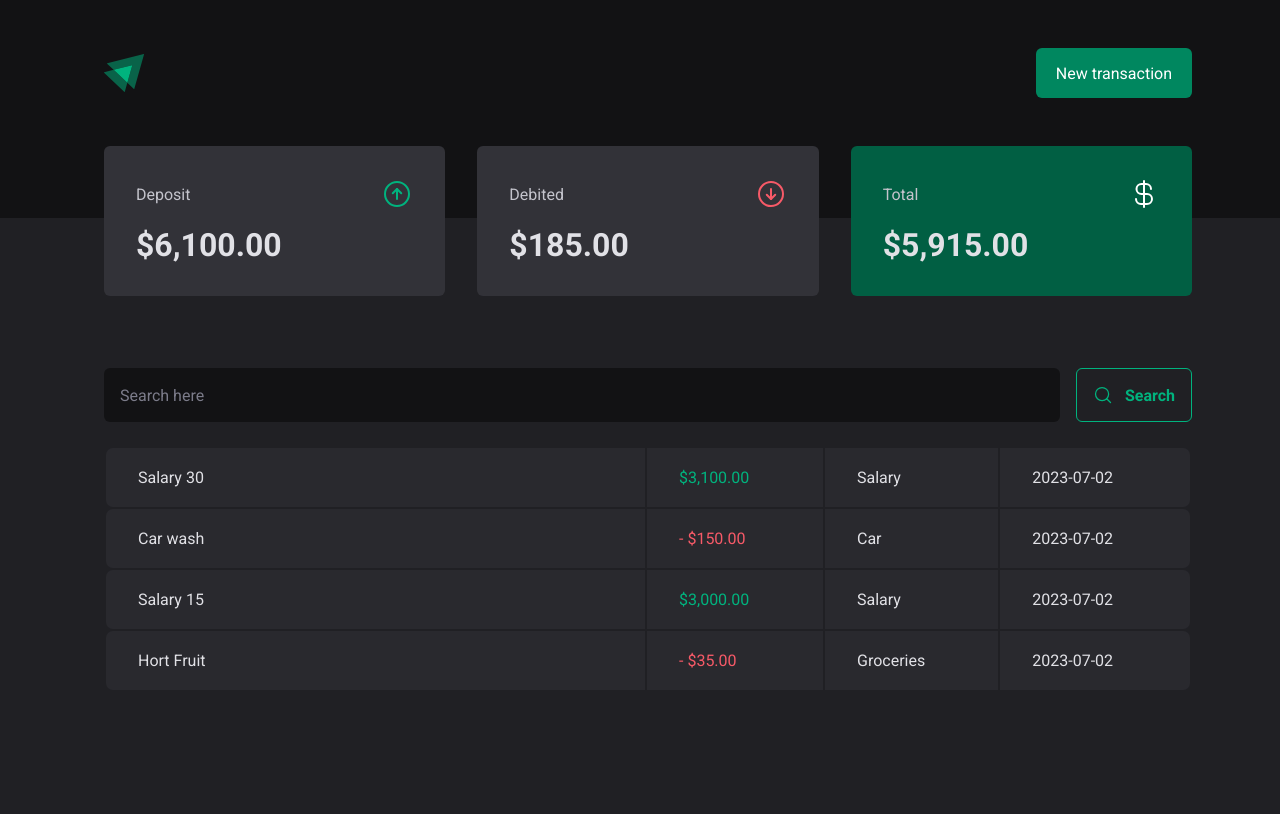
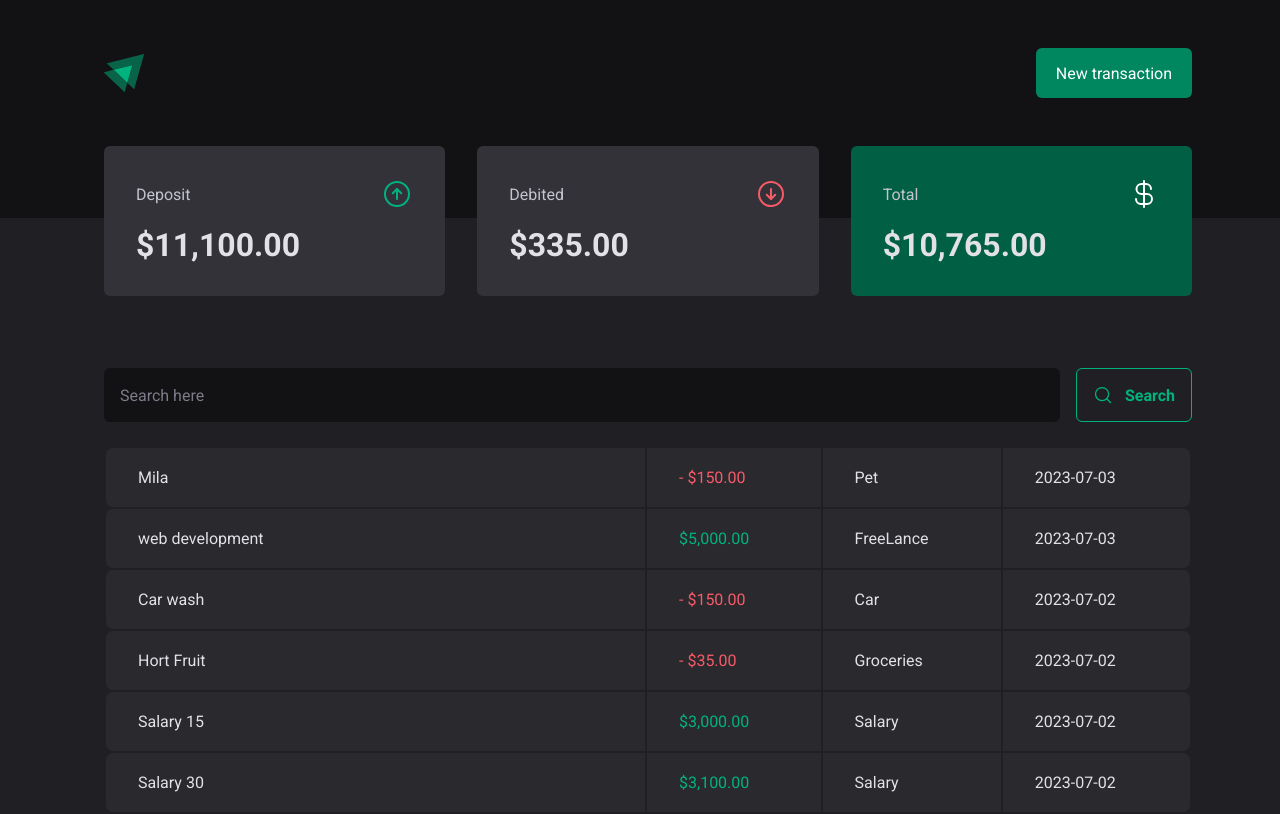
Before and after one commit to glsoliveira/finance-control, a React (Vite) app in the folder project-03/: page / in a window 1280 px wide. Built offline with nearby package versions, Linux system fonts and the light colour scheme; data requests are answered from the project's data file.

Commit message:
Update function after register an item

```diff
--- a/project-03/package.json
+++ b/project-03/package.json
@@ -14,6 +14,7 @@
     "@hookform/resolvers": "^3.1.1",
     "@radix-ui/react-dialog": "^1.0.4",
     "@radix-ui/react-radio-group": "^1.1.3",
+    "axios": "^1.4.0",
     "phosphor-react": "^1.4.1",
     "react": "^18.2.0",
     "react-dom": "^18.2.0",
--- a/project-03/server.json
+++ b/project-03/server.json
@@ -1,36 +1,52 @@
 {
-    "transactions" :[
+  "transactions": [
     {
-            "id" : 1,
-            "description" : "Salary 30",
-            "type" : "income",
-            "category" : "Salary",
+      "id": 1,
+      "description": "Salary 30",
+      "type": "income",
+      "category": "Salary",
       "price": 3100,
-            "created_at" : "2023-07-02T21:32:32.702Z"
+      "created_at": "2023-07-02T21:32:32.702Z"
     },
     {
-            "id" : 2,
-            "description" : "Car wash",
-            "type" : "outcome",
-            "category" : "Car",
+      "id": 2,
+      "description": "Car wash",
+      "type": "outcome",
+      "category": "Car",
       "price": 150,
-            "created_at" : "2023-07-02T21:32:50.702Z"
+      "created_at": "2023-07-02T21:32:50.702Z"
     },
     {
-            "id" : 3,
-            "description" : "Salary 15",
-            "type" : "income",
-            "category" : "Salary",
+      "id": 3,
+      "description": "Salary 15",
+      "type": "income",
+      "category": "Salary",
       "price": 3000,
-            "created_at" : "2023-07-02T21:32:33.702Z"
+      "created_at": "2023-07-02T21:32:33.702Z"
     },
     {
-            "id" : 4,
-            "description" : "Hort Fruit",
-            "type" : "outcome",
-            "category" : "Groceries",
+      "id": 4,
+      "description": "Hort Fruit",
+      "type": "outcome",
+      "category": "Groceries",
       "price": 35,
-            "created_at" : "2023-07-02T21:32:37.702Z"
+      "created_at": "2023-07-02T21:32:37.702Z"
+    },
+    {
+      "description": "web development",
+      "price": 5000,
+      "category": "FreeLance",
+      "type": "income",
+      "created_at": "2023-07-03T03:17:41.409Z",
+      "id": 5
+    },
+    {
+      "description": "Mila",
+      "price": 150,
+      "category": "Pet",
+      "type": "outcome",
+      "created_at": "2023-07-03T03:36:00.985Z",
+      "id": 6
     }
   ]
 }
--- a/project-03/src/components/NewTransactionModal/index.tsx
+++ b/project-03/src/components/NewTransactionModal/index.tsx
@@ -10,6 +10,8 @@ import { X, ArrowCircleUp, ArrowCircleDown } from "phosphor-react";
 import * as z from "zod";
 import { useForm, Controller } from "react-hook-form";
 import { zodResolver } from "@hookform/resolvers/zod/dist/zod.js";
+import { useContext } from "react";
+import { TransactionsContext } from "../../contexts/TransactionsContext";
 
 const newTransactionFormSchema = z.object({
   description: z.string(),
@@ -21,11 +23,14 @@ const newTransactionFormSchema = z.object({
 type NewTransactionFormInputs = z.infer<typeof newTransactionFormSchema>;
 
 export function NewTransactionModal() {
+  const { createTransaction } = useContext(TransactionsContext);
+
   const {
     control,
     register,
     handleSubmit,
     formState: { isSubmitting },
+    reset,
   } = useForm<NewTransactionFormInputs>({
     resolver: zodResolver(newTransactionFormSchema),
     defaultValues: {
@@ -34,8 +39,16 @@ export function NewTransactionModal() {
   });
 
   async function handleCreateNewTransaction(data: NewTransactionFormInputs) {
-    await new Promise((resolve) => setTimeout(resolve, 2000));
-    console.log(data);
+    const { description, price, category, type } = data;
+    await createTransaction({
+      description,
+      price,
+      category,
+      type,
+    });
+    // new Promise((resolve) => setTimeout(resolve, 2000));
+
+    reset();
   }
 
   return (
--- a/project-03/src/contexts/TransactionsContext.tsx
+++ b/project-03/src/contexts/TransactionsContext.tsx
@@ -1,4 +1,5 @@
 import { ReactNode, createContext, useEffect, useState } from "react";
+import { api } from "../lib/axios";
 
 interface Transaction {
   id: number;
@@ -9,9 +10,17 @@ interface Transaction {
   created_at: string;
 }
 
+interface CreateTransactionInput {
+  description: string;
+  type: "income" | "outcome";
+  category: string;
+  price: number;
+}
+
 interface TransactionContextType {
   transactions: Transaction[];
   fetchTransactions: (query?: string) => Promise<void>;
+  createTransaction: (data: CreateTransactionInput) => Promise<void>;
 }
 
 export const TransactionsContext = createContext({} as TransactionContextType);
@@ -25,14 +34,34 @@ export function TransactionProvider({ children }: TransactionProviderProps) {
 
   // call async function
   async function fetchTransactions(query?: string) {
-    const url = new URL("http://localhost:3000/transactions");
-    if (query) {
-      url.searchParams.append("q", query);
-    }
-    const response = await fetch(url);
-    const data = await response.json();
-    console.log(data);
-    setTransactions(data);
+    // const url = new URL("/transactions");
+    // if (query) {
+    //   url.searchParams.append("q", query);
+    // }
+    // const response = await fetch(url);
+    // const data = await response.json();
+    // console.log(data);
+    // setTransactions(data);
+    const response = await api.get("/transactions", {
+      params: {
+        _sort: "created_at",
+        _order: "desc",
+        q: query,
+      },
+    });
+    setTransactions(response.data);
+  }
+
+  async function createTransaction(data: CreateTransactionInput) {
+    const { description, price, category, type } = data;
+    const response = await api.post("/transactions", {
+      description,
+      price,
+      category,
+      type,
+      created_at: new Date(),
+    });
+    setTransactions((state) => [response.data, ...state]);
   }
 
   useEffect(() => {
@@ -45,7 +74,9 @@ export function TransactionProvider({ children }: TransactionProviderProps) {
     fetchTransactions();
   }, []);
   return (
-    <TransactionsContext.Provider value={{ transactions, fetchTransactions }}>
+    <TransactionsContext.Provider
+      value={{ transactions, fetchTransactions, createTransaction }}
+    >
       {children}
     </TransactionsContext.Provider>
   );
--- /dev/null
+++ b/project-03/src/lib/axios.ts
@@ -0,0 +1,5 @@
+import axios from "axios";
+
+export const api = axios.create({
+    baseURL: "http://localhost:3000",
+});
```
Also changed, not shown: 1 other file (tests, documents, lock files or other folders). Lines whose indentation alone changed are shown as unchanged.
